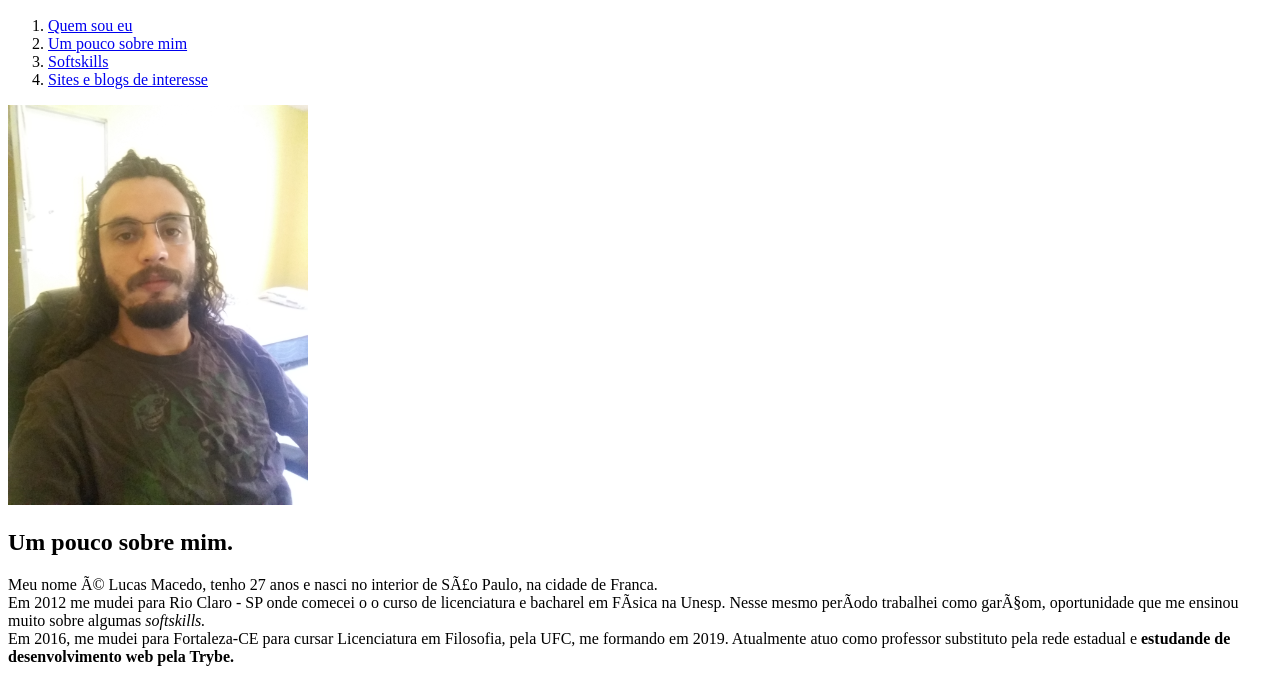
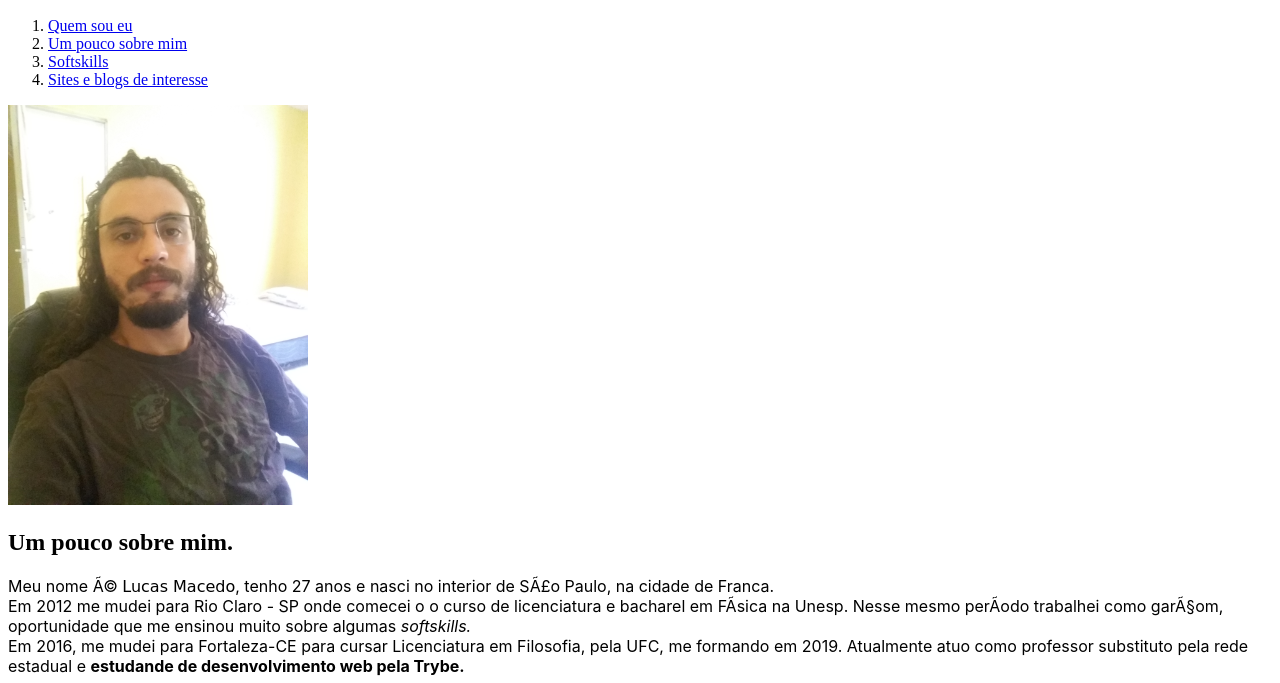
Before and after one commit to Luc45-R-Macedo/Luc45-R-Macedo.github.io, a plain HTML site: page index.html in a window 1280 px wide. Shown: the part 110-793 px from the top of the page. Drawn offline with Linux system fonts and the light colour scheme.

Commit message:
modifica fonte do nome e da descrição

```diff
--- a/index.html
+++ b/index.html
@@ -3,6 +3,16 @@
     <head>
         <meta charset="UFT-8">
         <title> Portfolio web</title>
+        <style>
+            .nome {
+                font-family: cursive;
+            }
+
+            p {
+             font-family: -apple-system, BlinkMacSystemFont, 'Segoe UI', Roboto, Oxygen, Ubuntu, Cantarell, 'Open Sans', 'Helvetica Neue', sans-serif;
+            }
+
+        </style>
     </head>
     <body>
         <h1>Portifólio Web</h1>
@@ -16,7 +26,7 @@
         </ol>
         <img id="minhafoto" src="20210709_140719.jpg" alt="Foto do proprietário do Portifólio" width="300px" >
         <h2 id="sobremim">Um pouco sobre mim.</h2>
-        <p> Meu nome é Lucas Macedo, tenho 27 anos e nasci no interior de São Paulo, na
+        <p> Meu nome é <spam class="nome">Lucas Macedo</spam>, tenho 27 anos e nasci no interior de São Paulo, na
              cidade de Franca. <br> Em 2012 me mudei para Rio Claro - SP onde comecei o o curso
             de licenciatura e bacharel em Física na Unesp. Nesse mesmo período trabalhei como
         garçom, oportunidade que me ensinou muito sobre algumas <em>softskills.</em> <br> Em 2016, me mudei
```
